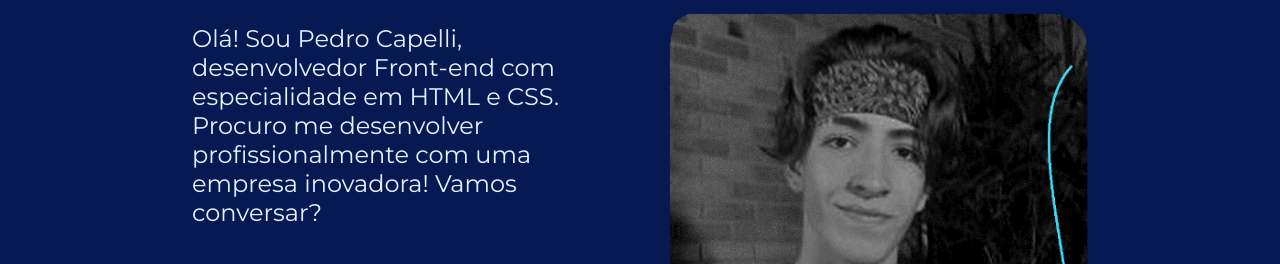
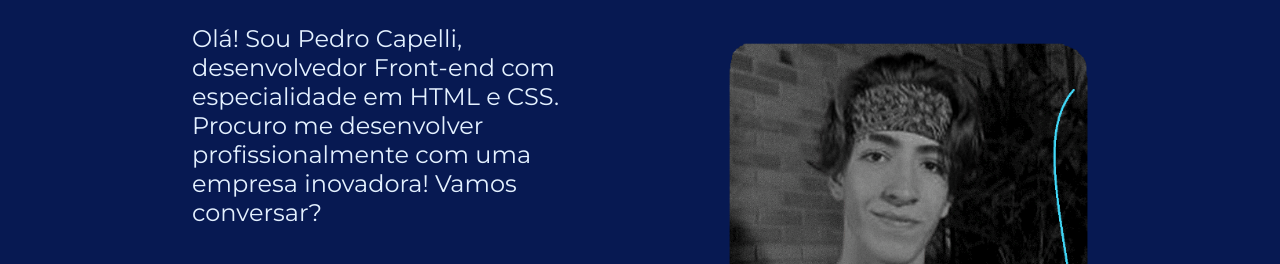
Before and after one commit to peuz1/Portfolio, a plain HTML site: page index.html in a window 1280 px wide. Shown: the part 366-630 px from the top of the page. Drawn offline with nearby package versions, Linux system fonts and the light colour scheme.

Commit message:
Update index.html

```diff
--- a/index.html
+++ b/index.html
@@ -35,7 +35,7 @@
                 </a>
             </div>
         </section>
-        <img class="foto" src="Assets/minha foto.png" alt="imagem minha" height="500px" width="420px">
+        <img class="foto" src="Assets/minha foto.png" alt="imagem minha" height="440px" width="360px">
     </main>
     <footer class="rodape">
         <p>Desenvolvido por Pedro Capelli</p>
```
